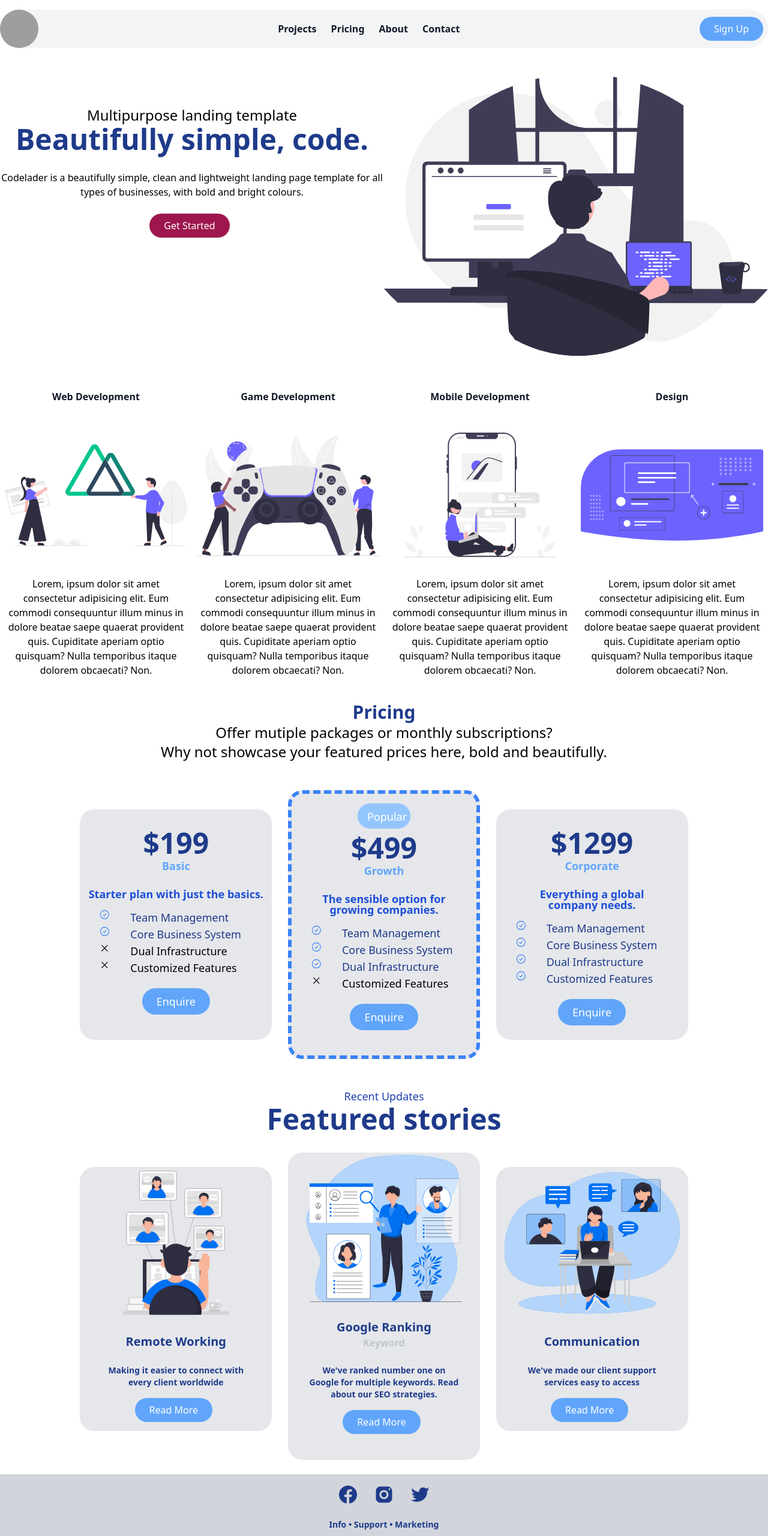
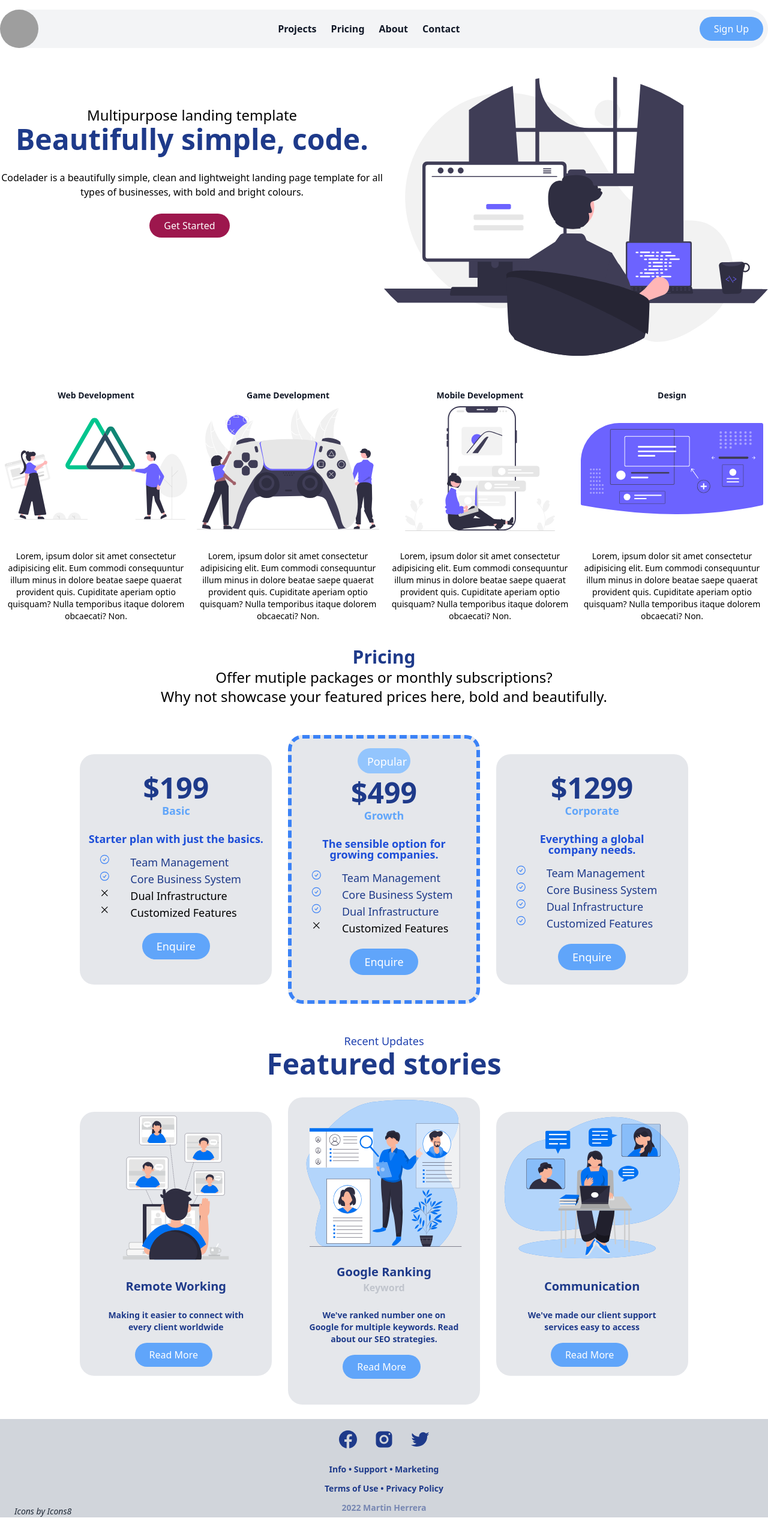
Before and after one commit to LanguageBeast/tailwind-1, a website: page public/index.html in a window 1280 px wide. Shown: the top 2560 px of the page at 60% size. After the commit the page ends 2529 px from the top, so only its background shows below. Drawn offline with Linux system fonts and the light colour scheme; grey boxes are pictures that could not be loaded.

Commit message:
Tablet responsiveness
Added tablet responsiveness

```diff
--- a/public/index.html
+++ b/public/index.html
@@ -11,7 +11,7 @@
     <!-- Nav Section -->
     <section id="nav">
       <div
-        class="container mx-auto scale-95 md:scale-100 bg-gray-100 mt-4 rounded-full"
+        class="container mx-auto scale-95 md:scale-100 bg-gray-100 mt-4 rounded-full w"
       >
         <nav class="flex items-center justify-between">
           <div class="h-10 lg:h-16 w-10 lg:w-16">
@@ -91,12 +91,12 @@
       <!-- Main Section -->
       <section id="main">
         <div
-          class="container flex flex-col md:flex-row mx-auto mt-12 text-center"
+          class="container flex flex-col md:flex-row mx-auto mt-12 text-center md:text-sm"
         >
           <div
             class="w-full md:w-1/2 border-2 border-blue-100 md:border-none scale-90 md:scale-100 rounded-2xl md:rounded-none -my-2 md:my-0 justify-center p-2"
           >
-            <h2 class="text 2xl text-gray-900 font-bold mb-12">
+            <h2 class="text 2xl text-gray-900 font-bold md:mb-2 mb-12">
               Web Development
             </h2>
             <img
@@ -114,7 +114,7 @@
           <div
             class="w-full md:w-1/2 border-2 border-blue-100 md:border-none scale-90 md:scale-100 rounded-2xl md:rounded-none -my-2 md:my-0 justify-center p-2"
           >
-            <h2 class="text 2xl text-gray-900 font-bold mb-12">
+            <h2 class="text 2xl text-gray-900 font-bold md:mb-2 mb-12">
               Game Development
             </h2>
             <img
@@ -132,7 +132,7 @@
           <div
             class="w-full md:w-1/2 border-2 border-blue-100 md:border-none scale-90 md:scale-100 rounded-2xl md:rounded-none -my-2 md:my-0 justify-center p-2"
           >
-            <h2 class="text 2xl text-gray-900 font-bold mb-12">
+            <h2 class="text 2xl text-gray-900 font-bold md:mb-2 mb-12">
               Mobile Development
             </h2>
             <img
@@ -150,7 +150,9 @@
           <div
             class="w-full md:w-1/2 border-2 border-blue-100 md:border-none scale-90 md:scale-100 rounded-2xl md:rounded-none -my-2 md:my-0 justify-center p-2"
           >
-            <h2 class="text 2xl text-gray-900 font-bold mb-12">Design</h2>
+            <h2 class="text 2xl text-gray-900 font-bold md:mb-2 mb-12">
+              Design
+            </h2>
             <img
               class="h-52 mx-auto mb-8"
               src="../images/design.svg"
@@ -184,10 +186,10 @@
           </div>
           <!-- grid table -->
           <div
-            class="grid grid-cols-1 justify-items-center md:grid-cols-3 md:gap-4 md:mx-32"
+            class="grid grid-cols-1 justify-items-center lg:grid-cols-3 md:gap-4 md:mx-32"
           >
             <div
-              class="bg-gray-200 md:mx-32 h-96 rounded-3xl w-80 mt-6 md:mt-14 hover:shadow-xl text-center"
+              class="bg-gray-200 h-96 w-80 rounded-3xl mt-6 md:mt-14 hover:shadow-xl text-center"
             >
               <p class="text-5xl text-blue-900 font-bold mt-8">$199</p>
               <h2 class="text-blue-400 font-bold mb-6">Basic</h2>
@@ -506,7 +508,7 @@
         </div>
         <!-- Grid -->
         <div
-          class="grid grid-cols-1 justify-items-center md:grid-cols-3 md:gap-4 md:mx-32"
+          class="grid grid-cols-1 justify-items-center lg:grid-cols-3 lg:gap-4 lg:mx-32"
         >
           <div
             class="bg-gray-200 rounded-3xl h-[27.5rem] w-80 mt-14 hover:shadow-xl text-center"
@@ -581,7 +583,7 @@
         </div>
       </section>
     </main>
-    <footer id="footer" class="mx-auto bg-gray-300 mt-6">
+    <footer id="footer" class="mx-auto bg-gray-300 mt-6 relative">
       <!-- socials -->
       <div class="mt-6 pt-[16px] flex justify-center">
         <a href="/"
@@ -620,7 +622,9 @@
       </div>
       <p></p>
     </footer>
-    <span class="ml-6 text-sm italic text-gray-800 inline-block float-left">
+    <span
+      class="ml-1 md:ml-6 text-sm italic text-gray-800 inline-block float-left absolute -translate-y-5"
+    >
       Icons by
       <a target="_blank" href="https://icons8.com">Icons8</a></span
     >
```
Also changed, not shown: public/output.css.
